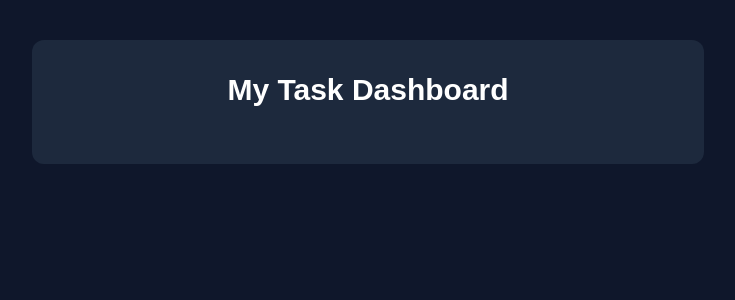
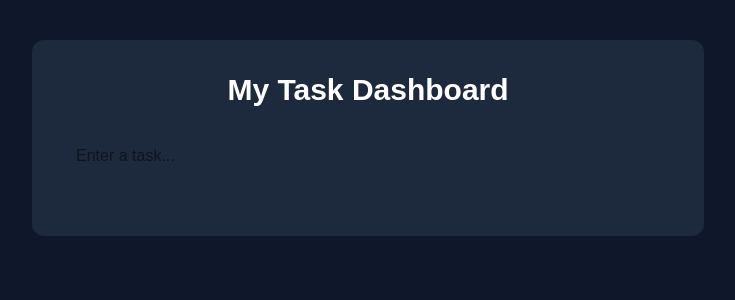
Before and after one commit to cperullousf/todo-dashboard, a Next.js app: page / in a window 1280 px wide. Shown: the top 300 px of the page, without its empty margins (272-1007 px from the left). Built offline with nearby package versions, Linux system fonts and the light colour scheme.

Commit message:
made AddTaskForm component and updated TaskBoard.js so it shows the new ATF component

```diff
--- a/components/AddTaskForm.js
+++ b/components/AddTaskForm.js
@@ -0,0 +1,26 @@
+"use client";
+
+/*
+==========================================================
+Component: AddTaskForm
+Purpose: Displays the form used to add new tasks.
+
+Component Type: Client Component
+
+Props:
+onAddTask - Callback function provided by TaskBoard that
+adds a new task to the application's state.
+==========================================================
+*/
+
+export default function AddTaskForm({ onAddTask }) {
+    return (
+        <div className="mb-6">
+            <input
+                type="text"
+                placeholder="Enter a task..."
+                className="w-full rounded-lg p-3 text-black"
+            />
+        </div>
+    );
+}
--- a/components/TaskBoard.js
+++ b/components/TaskBoard.js
@@ -1,4 +1,6 @@
 "use client";
+
+import AddTaskForm from "./AddTaskForm";
 
 /*
 ==========================================================
@@ -18,6 +20,7 @@ export default function TaskBoard() {
             <h1 className="text-3xl font-bold mb-6 text-center">
                 My Task Dashboard
             </h1>
+            <AddTaskForm />
         </div>
     );
 }
```
